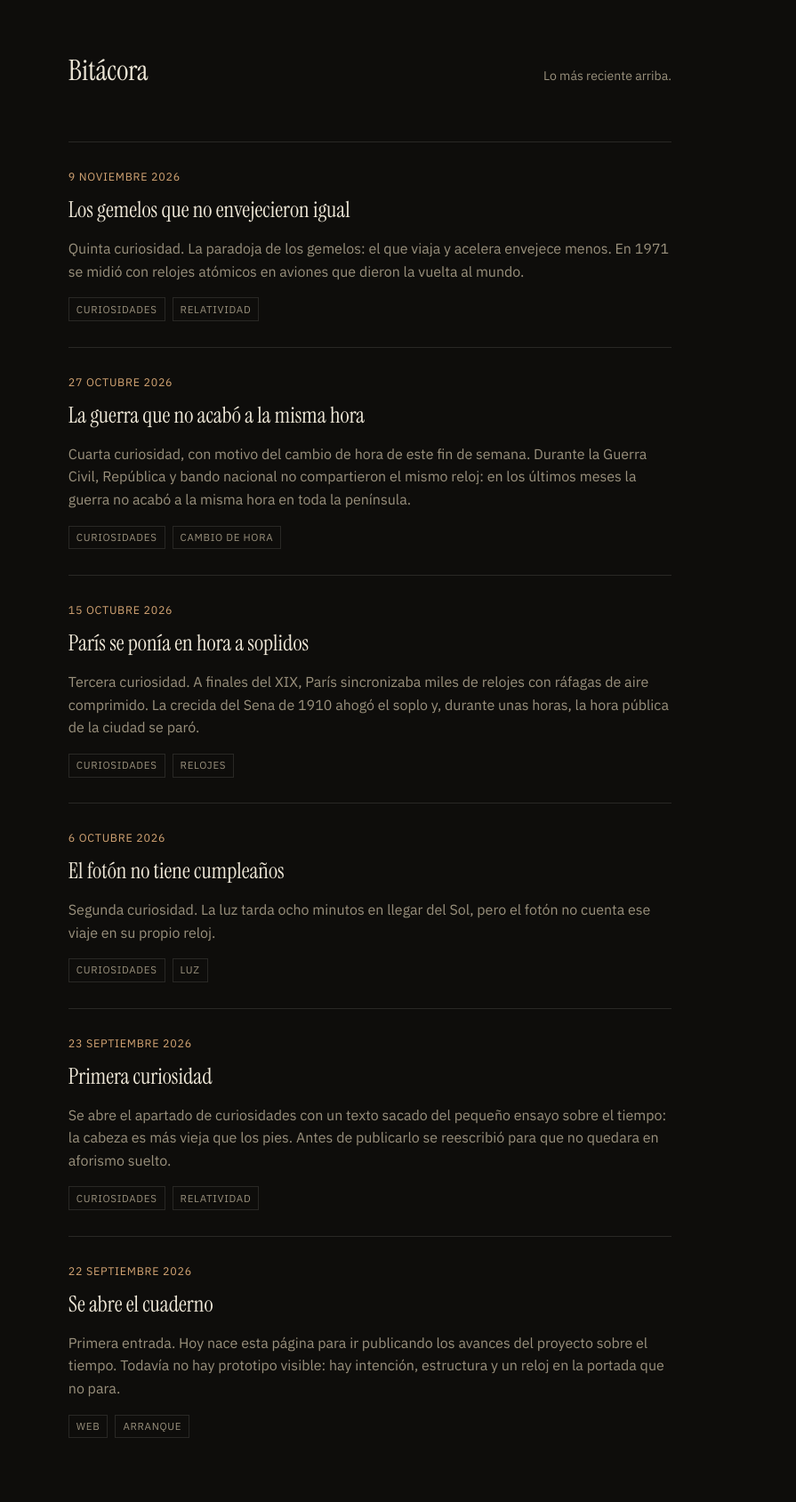
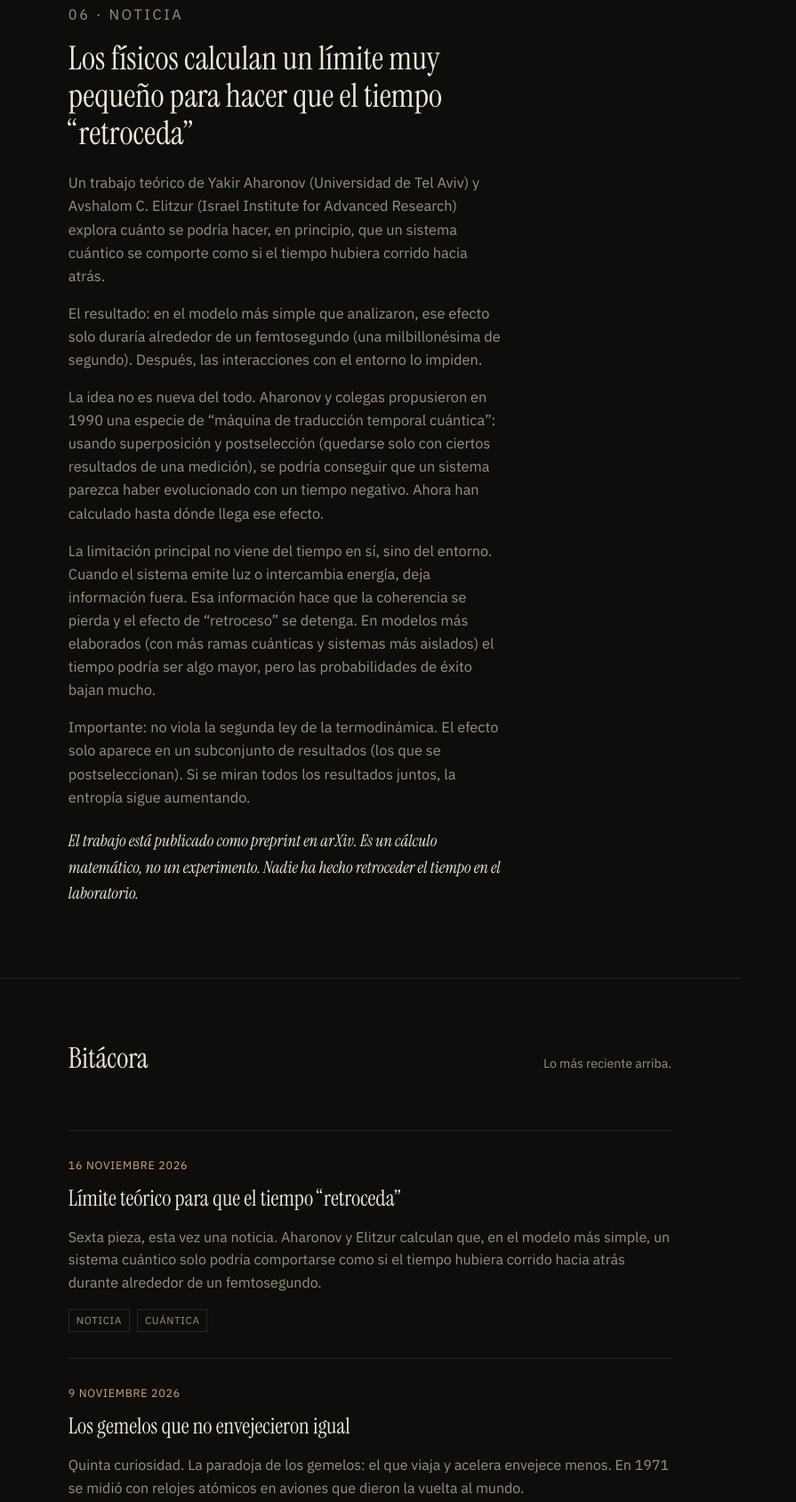
Before and after one commit to kazikart/sobre-el-tiempo, a plain HTML site: page index.html in a window 1280 px wide. Shown: the part 5471-7159 px from the top of the page at 89% size, without its empty margins (0-895 px from the left). Drawn offline with Linux system fonts and the light colour scheme.

Commit message:
Noticia 06: límite teórico para que el tiempo retroceda

```diff
--- a/index.html
+++ b/index.html
@@ -113,6 +113,17 @@
         <p>El tiempo no pasa igual para todo el mundo. Depende del camino que recorres. El que se mueve y acelera envejece un poco menos que el que se queda quieto.</p>
         <p>Y el cerebro, mientras tanto, sigue contando los días como si el tiempo fuera el mismo para todos.</p>
       </article>
+
+      <article class="curiosity">
+        <p class="curiosity-num">06 · noticia</p>
+        <h3>Los físicos calculan un límite muy pequeño para hacer que el tiempo “retroceda”</h3>
+        <p>Un trabajo teórico de Yakir Aharonov (Universidad de Tel Aviv) y Avshalom C. Elitzur (Israel Institute for Advanced Research) explora cuánto se podría hacer, en principio, que un sistema cuántico se comporte como si el tiempo hubiera corrido hacia atrás.</p>
+        <p>El resultado: en el modelo más simple que analizaron, ese efecto solo duraría alrededor de un femtosegundo (una milbillonésima de segundo). Después, las interacciones con el entorno lo impiden.</p>
+        <p>La idea no es nueva del todo. Aharonov y colegas propusieron en 1990 una especie de “máquina de traducción temporal cuántica”: usando superposición y postselección (quedarse solo con ciertos resultados de una medición), se podría conseguir que un sistema parezca haber evolucionado con un tiempo negativo. Ahora han calculado hasta dónde llega ese efecto.</p>
+        <p>La limitación principal no viene del tiempo en sí, sino del entorno. Cuando el sistema emite luz o intercambia energía, deja información fuera. Esa información hace que la coherencia se pierda y el efecto de “retroceso” se detenga. En modelos más elaborados (con más ramas cuánticas y sistemas más aislados) el tiempo podría ser algo mayor, pero las probabilidades de éxito bajan mucho.</p>
+        <p>Importante: no viola la segunda ley de la termodinámica. El efecto solo aparece en un subconjunto de resultados (los que se postseleccionan). Si se miran todos los resultados juntos, la entropía sigue aumentando.</p>
+        <p>El trabajo está publicado como preprint en arXiv. Es un cálculo matemático, no un experimento. Nadie ha hecho retroceder el tiempo en el laboratorio.</p>
+      </article>
     </section>
 
     <section id="bitacora" class="log">
@@ -120,6 +131,21 @@
         <h2>Bitácora</h2>
         <p>Lo más reciente arriba.</p>
       </div>
+
+      <article class="entry">
+        <time datetime="2026-11-16">16 noviembre 2026</time>
+        <h3>Límite teórico para que el tiempo “retroceda”</h3>
+        <p>
+          Sexta pieza, esta vez una noticia. Aharonov y Elitzur calculan
+          que, en el modelo más simple, un sistema cuántico solo podría
+          comportarse como si el tiempo hubiera corrido hacia atrás
+          durante alrededor de un femtosegundo.
+        </p>
+        <ul class="tags">
+          <li>noticia</li>
+          <li>cuántica</li>
+        </ul>
+      </article>
 
       <article class="entry">
         <time datetime="2026-11-09">9 noviembre 2026</time>
@@ -212,7 +238,7 @@
 
   <footer>
     <p>Arturo San Román · sobre el tiempo · bitácora pública</p>
-    <p class="fine">Actualizado el 9 de noviembre de 2026</p>
+    <p class="fine">Actualizado el 16 de noviembre de 2026</p>
   </footer>
 
   <script src="script.js"></script>
```
